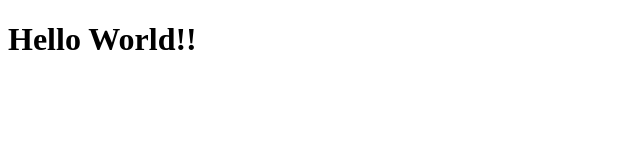
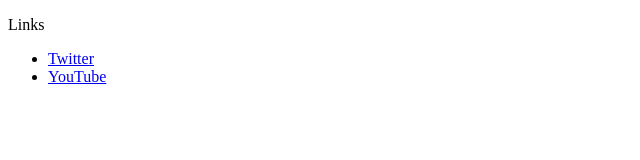
Before and after one commit to SKR-motimoti/skr-motimoti.github.io, a plain HTML site: page index.html in a window 1280 px wide. Shown: the whole page, without its empty margins (0-640 px from the left). Drawn offline with Linux system fonts and the light colour scheme.

Commit message:
Update index.html

```diff
--- a/index.html
+++ b/index.html
@@ -1,6 +1,11 @@
 <!DOCTYPE html>
 <html>
 <body>
-<h1>Hello World!!</h1>
+    <p>Links</p>
+
+    <ul>
+      <li><a href="https://twitter.com/SKR_motimoti">Twitter</a></li>
+      <li><a href="https://www.youtube.com/c/SKRmotimoti/">YouTube</a></li>
+    </ul>
 </body>
 </html>
```
